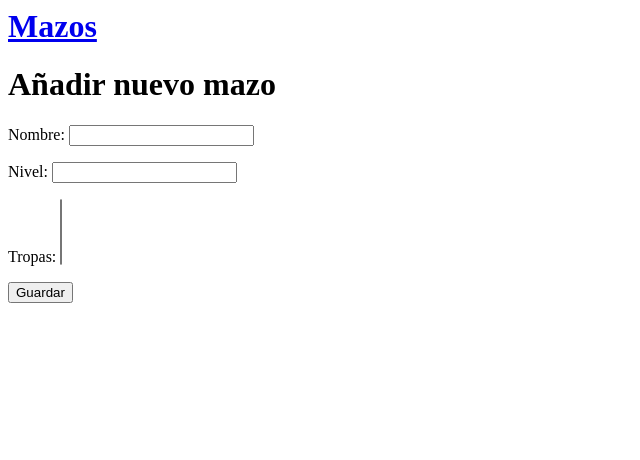
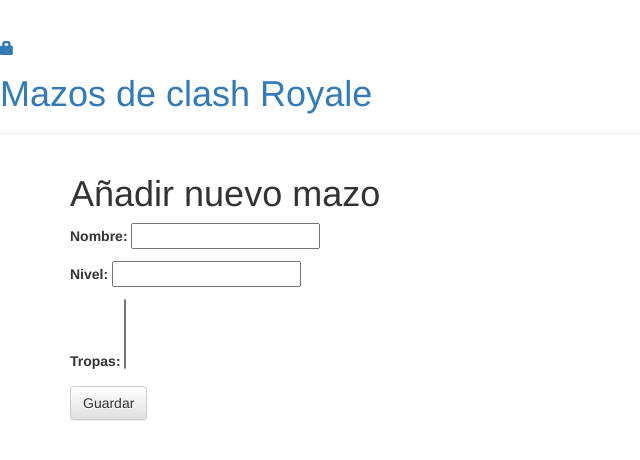
Before and after one commit to JersonOchoa/mazos, a Django app: page /mazos/nuevo/ in a window 1280 px wide. Shown: the top 460 px of the page, without its empty margins (0-640 px from the left). Run offline with Django 3.2, Linux system fonts and the light colour scheme; data that the repository does not hold is empty; some libraries are stand-ins or nearby versions.

Commit message:
Se agregó list

```diff
--- a/mazos/templates/mazos/base.html
+++ b/mazos/templates/mazos/base.html
@@ -1,6 +1,22 @@
+{% load staticfiles %}
+
+<html>
+    <head>
+        <title>Mazos Clash Royale</title>
+        <link rel="stylesheet" href="//maxcdn.bootstrapcdn.com/bootstrap/3.2.0/css/bootstrap.min.css">
+        <link rel="stylesheet" href="//maxcdn.bootstrapcdn.com/bootstrap/3.2.0/css/bootstrap-theme.min.css">
+        <link rel="stylesheet" href="{% static 'css/blog.css' %}">
+        <link href="https://fonts.googleapis.com/css?family=Lobster&subset=latin,latin-ext" rel="stylesheet" type="text/css">
+    </head>
+    <body>
       <div class="page-header">
-  <h1><a href="/">Mazos</a></h1>
-
+        {% if user.is_authenticated %}
+          <a href="{% url 'ejercito_nuevo' %}" class="top-menu"><span class="glyphicon glyphicon-plus"></span></a>
+          <p class="top-menu">Hello {{ user.username }} <small>(<a href="{% url 'logout' %}">Log out</a>)</small></p>
+        {% else %}
+          <a href="{% url 'login' %}" class="top-menu"><span class="glyphicon glyphicon-lock"></span></a>
+        {% endif %}
+        <h1><a href="/">Mazos de clash Royale</a></h1>
         {% if messages %}
         <ul class="messages">
             {% for message in messages %}
@@ -9,6 +25,13 @@
         </ul>
         {% endif %}
       </div>
-
+      <div class="content container">
+        <div class="row">
+          <div class="col-md-8">
             {% block content %}
             {% endblock %}
+          </div>
+        </div>
+      </div>
+    </body>
+  </html>
--- a/mazos/templates/mazos/detalle_arenas.html
+++ b/mazos/templates/mazos/detalle_arenas.html
@@ -2,8 +2,8 @@
 
 {% block content %}
   <div class="post">
-    <a class="btn btn-default" href="{% url 'post_edit' pk=detalle_arenas.pk %}"><span class="glyphicon glyphicon-pencil"></span></a>
-    <a class="btn btn-default" href="{% url 'post_remove' pk=detalle_arenas.pk %}"><span class="glyphicon glyphicon-remove"></span></a>
+    <a class="btn btn-default" href="{% url 'ejercito_editar' pk=detalle_arenas.pk %}"><span class="glyphicon glyphicon-pencil"></span></a>
+    <a class="btn btn-default" href="{% url 'ejercito_eliminar' pk=detalle_arenas.pk %}"><span class="glyphicon glyphicon-remove"></span></a>
     <h1>{{ detalle.nombre }}</h1>
     <p>{{ detalle.tipo }}</p>
     <p>{{ detalle.valor|linebreaksbr }}</p>
--- a/mazos/views.py
+++ b/mazos/views.py
@@ -1,7 +1,9 @@
-from django.shortcuts import render
+from django.shortcuts import render, get_object_or_404
 from django.contrib import messages
 from .forms import ArenaForm
 from mazos.models import Tropa, Ejercito, Arena
+from django.shortcuts import redirect
+from django.contrib.auth.decorators import login_required
 
 def listar_arenas(request):
     arenas = Arena.objects.order_by('nivel')
```
Also changed, not shown: mazos/static/css/mazos.css (added, +55 -0 lines). Lines whose indentation alone changed are shown as unchanged.
